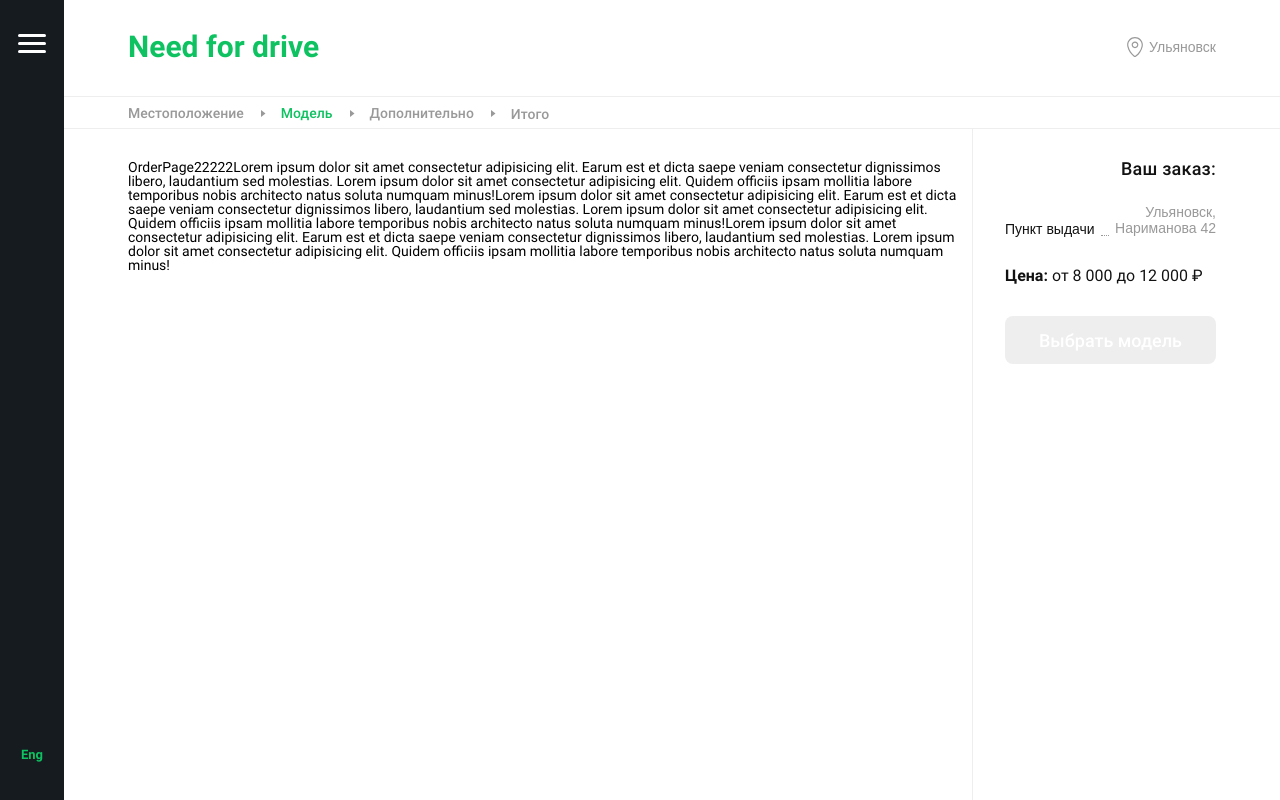
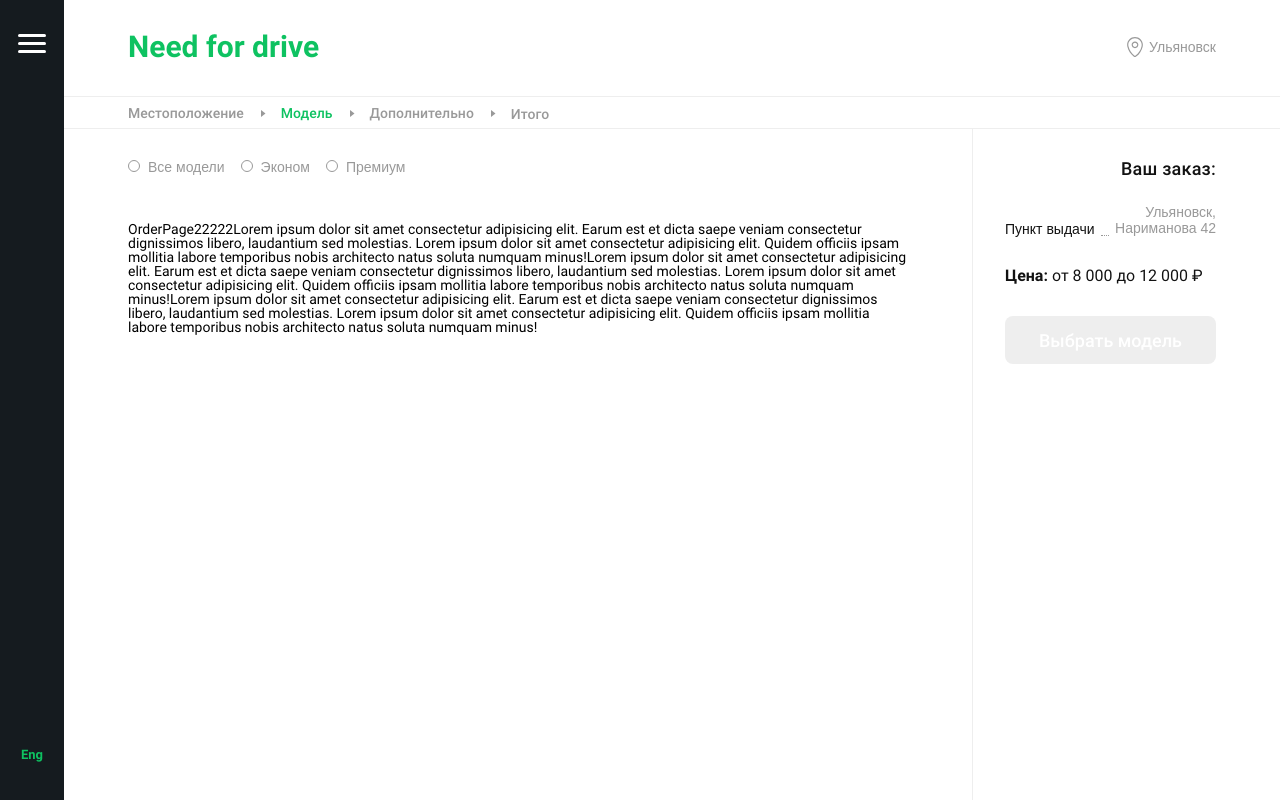
Before and after one commit to GerasimovArtemiy/need_for_drive, a React (Create React App) app: page /need_for_drive/order/step_2 in a window 1280 px wide. Built offline with nearby package versions, Linux system fonts and the light colour scheme.

Commit message:
create radiobuttons

```diff
--- /dev/null
+++ b/src/components/UI/MyRadioButton/MyRadioButton.jsx
@@ -0,0 +1,23 @@
+import PropTypes from 'prop-types';
+import './MyRadioButton.scss';
+
+export default function MyRadioButton({ id, labelText, name }) {
+    return (
+        <div className="orderpage__step-2_filter-item">
+            <input id={`radio${id}`} name={name} type="radio" className="radiobutton" />
+            <label htmlFor={`radio${id}`} className="radiobutton__label">
+                {labelText}
+            </label>
+        </div>
+    );
+}
+MyRadioButton.propTypes = {
+    labelText: PropTypes.string,
+    name: PropTypes.string,
+    id: PropTypes.string,
+};
+MyRadioButton.defaultProps = {
+    labelText: 'Класс авто',
+    name: 'name',
+    id: '',
+};
--- /dev/null
+++ b/src/components/UI/MyRadioButton/MyRadioButton.scss
@@ -0,0 +1,44 @@
+@import '../../../assets/BasicColorsAndFonts.scss';
+
+.orderpage__step-2_filter-item {
+    margin-right: 16px;
+    font-family: $regular;
+}
+.radiobutton {
+    -webkit-apperance: none;
+    appearance: none;
+    position: absolute;
+
+    &__label {
+        color: $gray-dark;
+        display: block;
+        position: relative;
+
+        @media screen and (max-width: 370px) {
+            padding-top: 15px;
+        }
+        &::before {
+            content: '';
+            display: inline-block;
+            width: 12px;
+            height: 12px;
+            border: 1px solid $gray-dark;
+            border-radius: 50%;
+            margin-right: 8px;
+
+            @media screen and (max-width: 370px) {
+                display: block;
+                position: absolute;
+                top: 8px;
+                left: 50%;
+                transform: translate(-50%, -50%);
+            }
+        }
+    }
+    &:checked + .radiobutton__label {
+        color: $main-black;
+    }
+    &:checked + .radiobutton__label:before {
+        border: 3px solid $main-accent;
+    }
+}
--- a/src/pages/OrderPage2/OrderPage2.jsx
+++ b/src/pages/OrderPage2/OrderPage2.jsx
@@ -1,17 +1,29 @@
+import MyRadioButton from '../../components/UI/MyRadioButton/MyRadioButton';
+import './OrderPage2.scss';
+
 export default function OrderPage2() {
     return (
-        <div>
-            OrderPage22222Lorem ipsum dolor sit amet consectetur adipisicing elit. Earum est et
-            dicta saepe veniam consectetur dignissimos libero, laudantium sed molestias. Lorem ipsum
-            dolor sit amet consectetur adipisicing elit. Quidem officiis ipsam mollitia labore
-            temporibus nobis architecto natus soluta numquam minus!Lorem ipsum dolor sit amet
-            consectetur adipisicing elit. Earum est et dicta saepe veniam consectetur dignissimos
-            libero, laudantium sed molestias. Lorem ipsum dolor sit amet consectetur adipisicing
-            elit. Quidem officiis ipsam mollitia labore temporibus nobis architecto natus soluta
-            numquam minus!Lorem ipsum dolor sit amet consectetur adipisicing elit. Earum est et
-            dicta saepe veniam consectetur dignissimos libero, laudantium sed molestias. Lorem ipsum
-            dolor sit amet consectetur adipisicing elit. Quidem officiis ipsam mollitia labore
-            temporibus nobis architecto natus soluta numquam minus!
+        <div className="orderpage__step-2">
+            <div className="orderpage__step-2_container">
+                <form className="orderpage__step-2_filter-models">
+                    <MyRadioButton labelText="Все модели" name="class-auto" id="1" />
+                    <MyRadioButton labelText="Эконом" name="class-auto" id="2" />
+                    <MyRadioButton labelText="Премиум" name="class-auto" id="3" />
+                </form>
+                OrderPage22222Lorem ipsum dolor sit amet consectetur adipisicing elit.
+                Earum est et dicta saepe veniam consectetur dignissimos libero, laudantium
+                sed molestias. Lorem ipsum dolor sit amet consectetur adipisicing elit.
+                Quidem officiis ipsam mollitia labore temporibus nobis architecto natus
+                soluta numquam minus!Lorem ipsum dolor sit amet consectetur adipisicing
+                elit. Earum est et dicta saepe veniam consectetur dignissimos libero,
+                laudantium sed molestias. Lorem ipsum dolor sit amet consectetur
+                adipisicing elit. Quidem officiis ipsam mollitia labore temporibus nobis
+                architecto natus soluta numquam minus!Lorem ipsum dolor sit amet
+                consectetur adipisicing elit. Earum est et dicta saepe veniam consectetur
+                dignissimos libero, laudantium sed molestias. Lorem ipsum dolor sit amet
+                consectetur adipisicing elit. Quidem officiis ipsam mollitia labore
+                temporibus nobis architecto natus soluta numquam minus!
+            </div>
         </div>
     );
 }
--- a/src/pages/OrderPage2/OrderPage2.scss
+++ b/src/pages/OrderPage2/OrderPage2.scss
@@ -0,0 +1,16 @@
+.orderpage__step-2 {
+    &_container {
+        margin-right: 64px;
+
+        @media screen and (max-width: 1023px) {
+            margin-right: 32px;
+        }
+        @media screen and (max-width: 767px) {
+            margin: 0 58px 0 16px;
+        }
+    }
+    &_filter-models {
+        display: flex;
+        margin-bottom: 48px;
+    }
+}
```
Also changed, not shown: .eslintrc.json.
